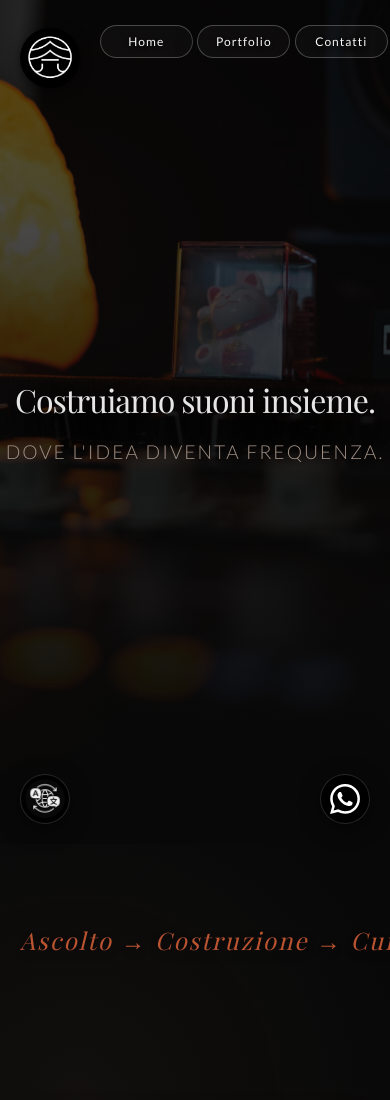
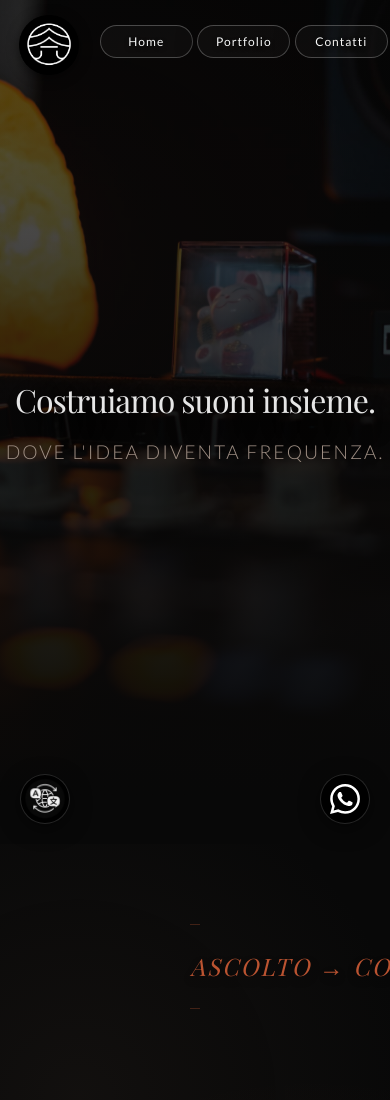
Before and after one commit to genna-12/demotemple, a plain HTML site: page servizi.html in a window 390 px wide. Shown: the top 1100 px of the page. Drawn offline with nearby package versions, Linux system fonts and the light colour scheme; files whose address does not match are found by name; a web font is replaced by a local one.

Commit message:
Restore and update CSS styles and variables

```diff
--- a/style.css
+++ b/style.css
@@ -277,30 +277,30 @@ footer { text-align: center; padding: 30px; color: #333; font-size: 0.8rem; marg
 /* --- MOBILE RESPONSIVE --- */
 @media (max-width: 768px) {
 
-    /* --- NAVIGATION GRID SYSTEM (Fix Asimmetria) --- */
-    /* Resetta il padding per usare la logica a percentuali */
+    /* --- NAVIGATION GRID SYSTEM (Logo + 3 Tasti) --- */
+    /* Resetta il padding per usare la logica a griglia */
     #navbar {
-        padding: 25px 0 15px 0;
+        padding: 25px 0 15px 0 !important;
         width: 100%;
         display: flex;
         align-items: center;
         box-sizing: border-box;
     }
 
-    /* Occupa il 75% a destra (lasciando il 25% a sinistra per il logo) */
+    /* 3 Tasti a destra (occupano il 75% dello schermo) */
     .nav-links {
         margin-left: 25%;
         width: 75%;
         display: grid;
-        grid-template-columns: 1fr 1fr 1fr; /* 3 colonne uguali */
-        gap: 0;
+        grid-template-columns: 1fr 1fr 1fr; /* 3 colonne identiche */
+        gap: 0 !important;
         justify-items: center;
         align-items: center;
     }
 
-    /* Pulsanti centrati nella loro cella */
+    /* Stile pulsanti mobile */
     .nav-pill {
-        padding: 8px 0;
+        padding: 8px 0 !important;
         width: 95%;
         font-size: 0.75rem;
         white-space: nowrap;
@@ -310,22 +310,26 @@ footer { text-align: center; padding: 30px; color: #333; font-size: 0.8rem; marg
         justify-content: center;
     }
 
-    /* Logo posizionato al centro esatto del primo quarto (12.5%) */
-    /* Uniamo le regole per in-nav (Home) e static-nav (Servizi) */
+    /* --- FIX LOGO (Home & Servizi Identici) --- */
+    /* Posizionamento assoluto basato sulla griglia matematica (12.5% è il centro della prima colonna) */
     .logo-wrapper.in-nav,
     .logo-wrapper.static-nav {
-        top: 45px; /* Allineamento ottico verticale con i tasti */
-        left: 12.5%; /* Centro della colonna invisibile del logo */
+        position: fixed !important;
+        top: 45px !important; /* Allineamento ottico verticale coi tasti */
+        left: 12.5% !important; /* Centro esatto del primo quarto di schermo */
         transform: translate(-50%, -50%) scale(0.6) !important;
-        width: 100px; height: 100px;
+
+        width: 100px;
+        height: 100px;
+        margin: 0 !important;
         background: transparent;
         box-shadow: none;
         pointer-events: auto;
-        margin: 0;
     }
 
-    /* Sfondo scuro dietro il logo (solo home o se necessario) */
-    .logo-wrapper.in-nav::after {
+    /* Sfondo scuro dietro il logo per leggibilità */
+    .logo-wrapper.in-nav::after,
+    .logo-wrapper.static-nav::after {
         content: ''; position: absolute; width: 70px; height: 70px;
         background: rgba(0,0,0,0.6); border-radius: 50%;
         z-index: -1; top: 50%; left: 50%; transform: translate(-50%, -50%);
@@ -351,17 +355,30 @@ footer { text-align: center; padding: 30px; color: #333; font-size: 0.8rem; marg
     .floating-btn:active { transform: scale(0.95); }
 
     /* --- PAGINA SERVIZI SPECIFIC --- */
+
+    /* FIX ESTETICO: Totem Verticale */
     .process-bar {
-        padding: 50px 10px 40px; /* Padding ridotto ai lati */
-        overflow: hidden; /* Sicurezza per evitare scroll orizzontale */
+        padding: 40px 20px 40px;
+        display: flex;
+        justify-content: center;
     }
+
     .process-bar span {
-        display: block;
-        white-space: nowrap; /* Forza su una riga */
-        /* Font fluido: min 0.9rem, preferito 4.5vw, max 1.4rem */
-        font-size: clamp(0.9rem, 4.5vw, 1.4rem);
-        letter-spacing: 1px;
-        width: 100%;
+        /* Questo trucco forza le parole ad andare a capo creando una colonna */
+        width: 10px; /* Larghezza minima forza il wrap ad ogni spazio */
+        word-wrap: break-word;
+        white-space: normal; /* Permette a capo */
+        display: table-caption; /* Centra il blocco */
+
+        text-align: center;
+        font-size: 1.3rem; /* Dimensione ben leggibile */
+        line-height: 1.8;  /* Spaziatura verticale elegante */
+        letter-spacing: 2px;
+        text-transform: uppercase;
+
+        border-top: 1px solid rgba(207, 92, 54, 0.3); /* Linea decorativa sopra */
+        border-bottom: 1px solid rgba(207, 92, 54, 0.3); /* Linea decorativa sotto */
+        padding: 20px 0;
     }
 }
 
```
